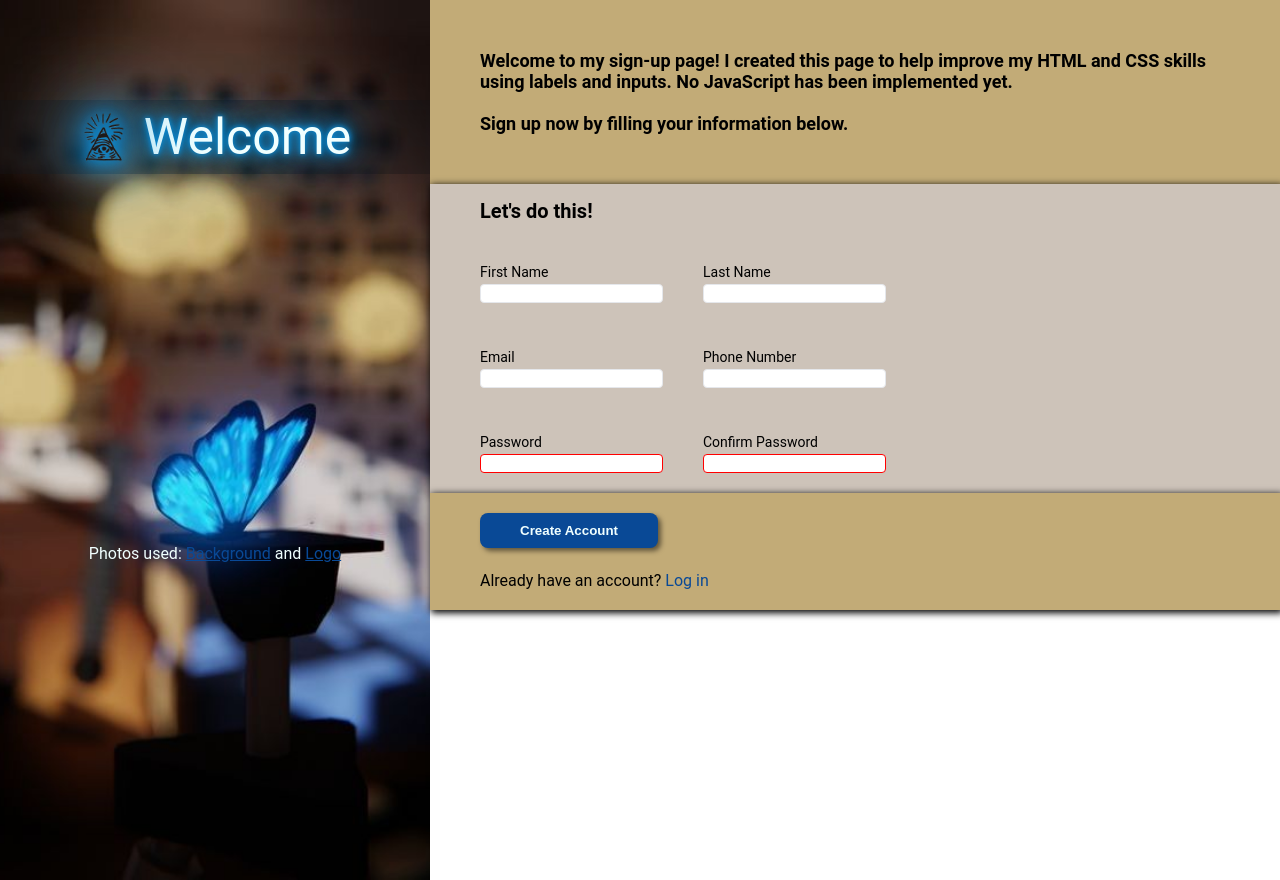
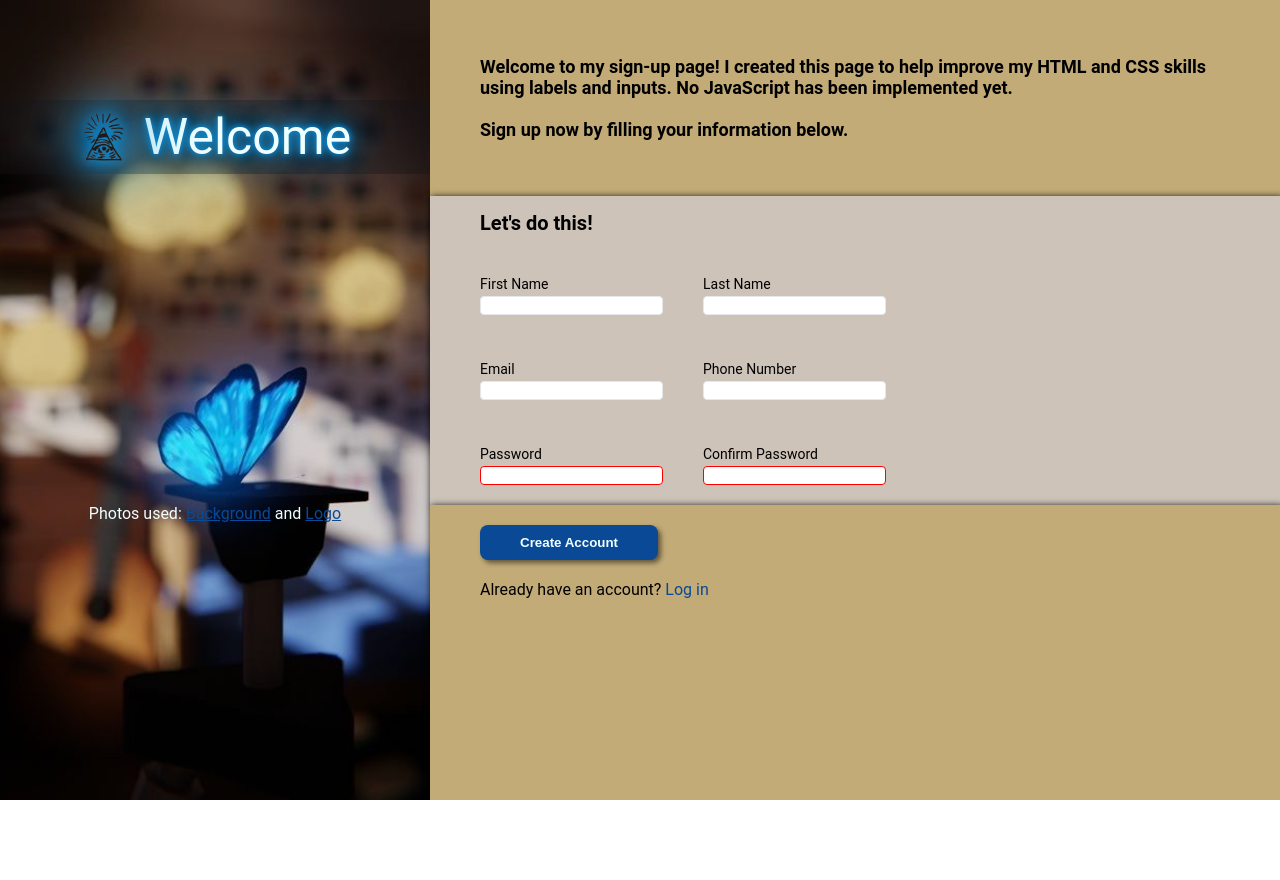
Before and after one commit to HuanSwallo/sign-up-form, a plain HTML site: page index.html in a window 1280 px wide. After the commit the page ends 800 px from the top, so only its background shows below. Drawn offline with Linux system fonts and the light colour scheme; a web font is replaced by a local one.

Commit message:
add changes to make it viewport to 100vh. made submit flex 1

```diff
--- a/styles.css
+++ b/styles.css
@@ -49,7 +49,7 @@ input:focus {
 
 .container {
     display: flex;
-    height: 110vh; /* everything is stretched within the screen */
+    height: 100vh;
 }
 
 .sidebar {
@@ -98,7 +98,7 @@ input:focus {
     justify-content: center;
     align-items: center;
     position: relative;
-    top: 470px;
+    top: 430px;
 }
 
 .credit-text {
@@ -116,7 +116,7 @@ input:focus {
 }
 
 .message {
-    padding: 50px;
+    padding: 56px 50px;
     background-color: #c2ab77;
     font-size: 18px;
     font-weight: 700;
@@ -149,10 +149,11 @@ input:focus {
 }
 
 .submit {
+    flex: 1;
+    flex-direction: column;
     box-shadow: 2px 2px 7px 1px black;
     background-color: #c2ab77;
     padding: 20px 50px;
-    gap: 32px;
 }
 
 #submit-button {
@@ -166,5 +167,5 @@ input:focus {
 }
 
 .submit-text {
-    margin-top: 23px;
+    margin-top: 20px;
 }
```
